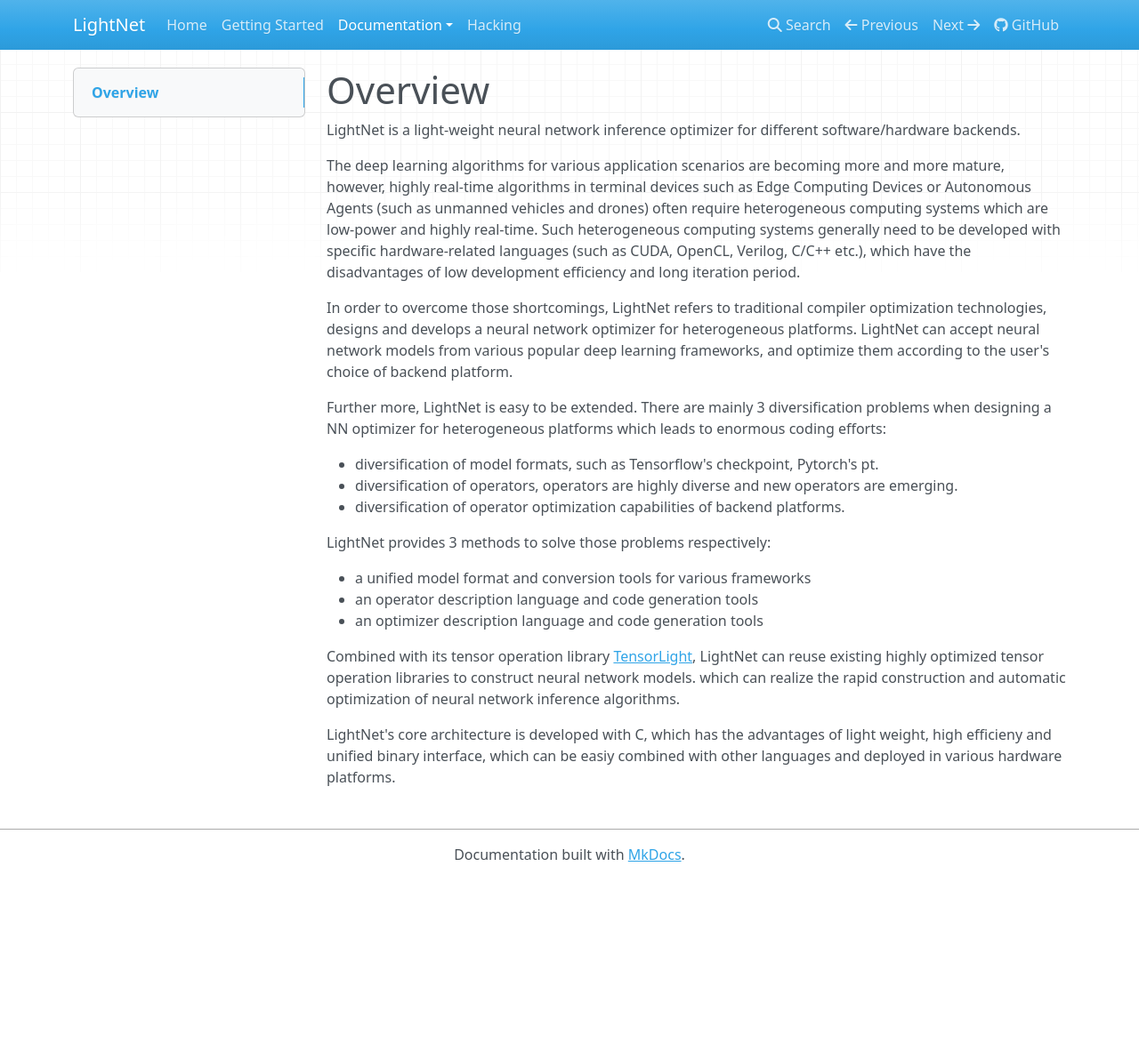
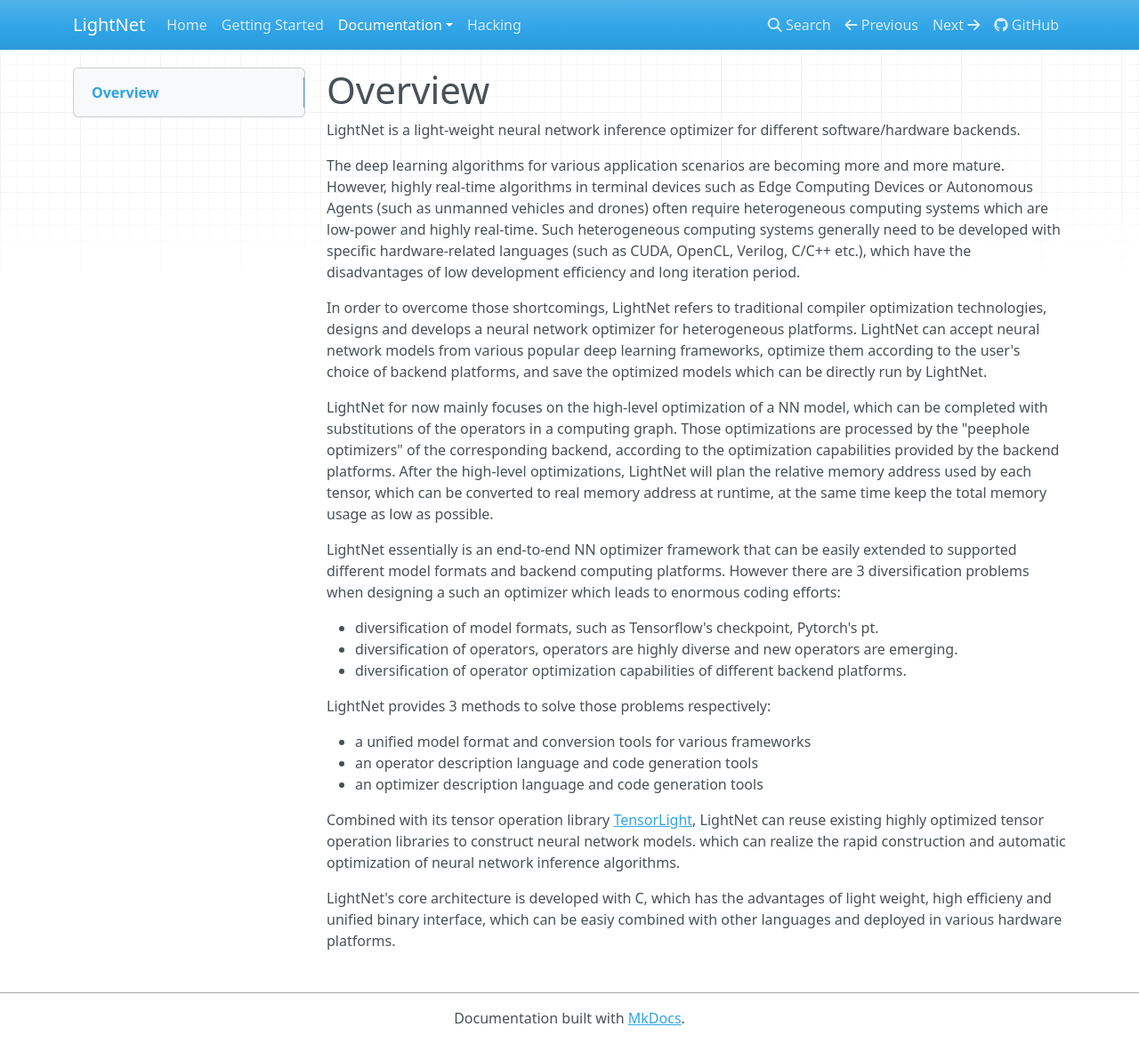
Before and after one commit to zhaozhixu/LightNet, an MkDocs documentation site: the page built from docs/Documentation/Overview.md, in a window 1280 px wide and 1173 px high. Shown: the whole window at 89% size. Built offline with MkDocs 1.6.1, drawn with Linux system fonts in a browser that asks for light colours.

Commit message:
doing Overview.md

```diff
--- a/docs/Documentation/Overview.md
+++ b/docs/Documentation/Overview.md
@@ -4,7 +4,7 @@
 software/hardware backends.
 
 The deep learning algorithms for various application scenarios are becoming more
-and more mature, however, highly real-time algorithms in terminal devices such
+and more mature. However, highly real-time algorithms in terminal devices such
 as Edge Computing Devices or Autonomous Agents (such as unmanned vehicles and
 drones) often require heterogeneous computing systems which are low-power and
 highly real-time. Such heterogeneous computing systems generally need to be
@@ -15,18 +15,29 @@
 In order to overcome those shortcomings, LightNet refers to traditional compiler
 optimization technologies, designs and develops a neural network optimizer for
 heterogeneous platforms. LightNet can accept neural network models from various
-popular deep learning frameworks, and optimize them according to the user's
-choice of backend platform.
+popular deep learning frameworks, optimize them according to the user's choice
+of backend platforms, and save the optimized models which can be directly run
+by LightNet.
 
-Further more, LightNet is easy to be extended. There are mainly 3 diversification
-problems when designing a NN optimizer for heterogeneous platforms which leads
-to enormous coding efforts:
+LightNet for now mainly focuses on the high-level optimization of a NN model,
+which can be completed with substitutions of the operators in a computing
+graph. Those optimizations are processed by the "peephole optimizers" of the
+corresponding backend, according to the optimization capabilities provided
+by the backend platforms. After the high-level optimizations, LightNet will
+plan the relative memory address used by each tensor, which can be converted to
+real memory address at runtime, at the same time keep the total memory usage as
+low as possible.
+
+LightNet essentially is an end-to-end NN optimizer framework that can be easily
+extended to supported different model formats and backend computing platforms.
+However there are 3 diversification problems when designing a such an optimizer
+which leads to enormous coding efforts:
 
   * diversification of model formats, such as Tensorflow's checkpoint,
     Pytorch's pt.
   * diversification of operators, operators are highly diverse and new operators
     are emerging.
-  * diversification of operator optimization capabilities of backend
+  * diversification of operator optimization capabilities of different backend
     platforms.
 
 LightNet provides 3 methods to solve those problems respectively:
```
